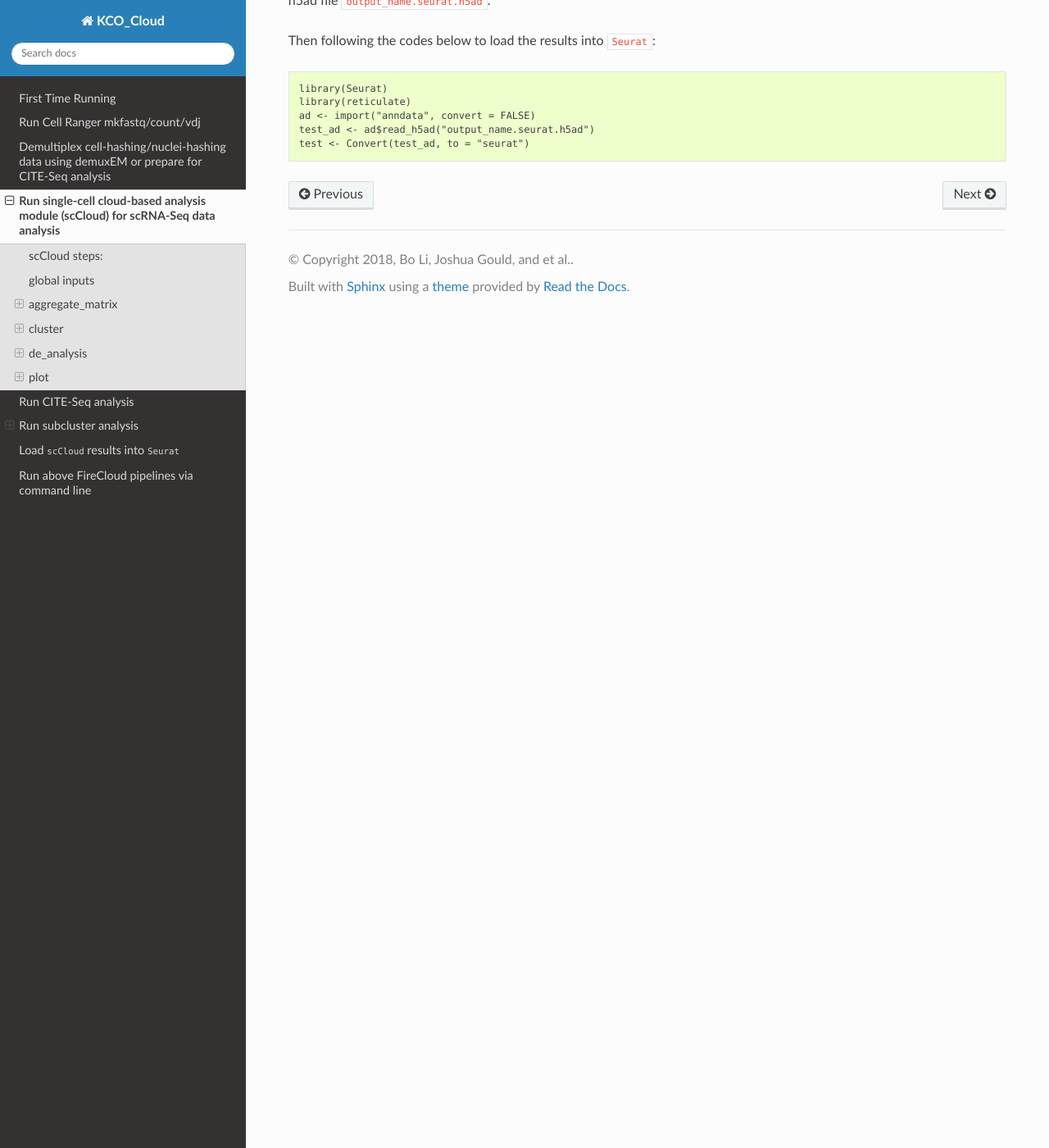
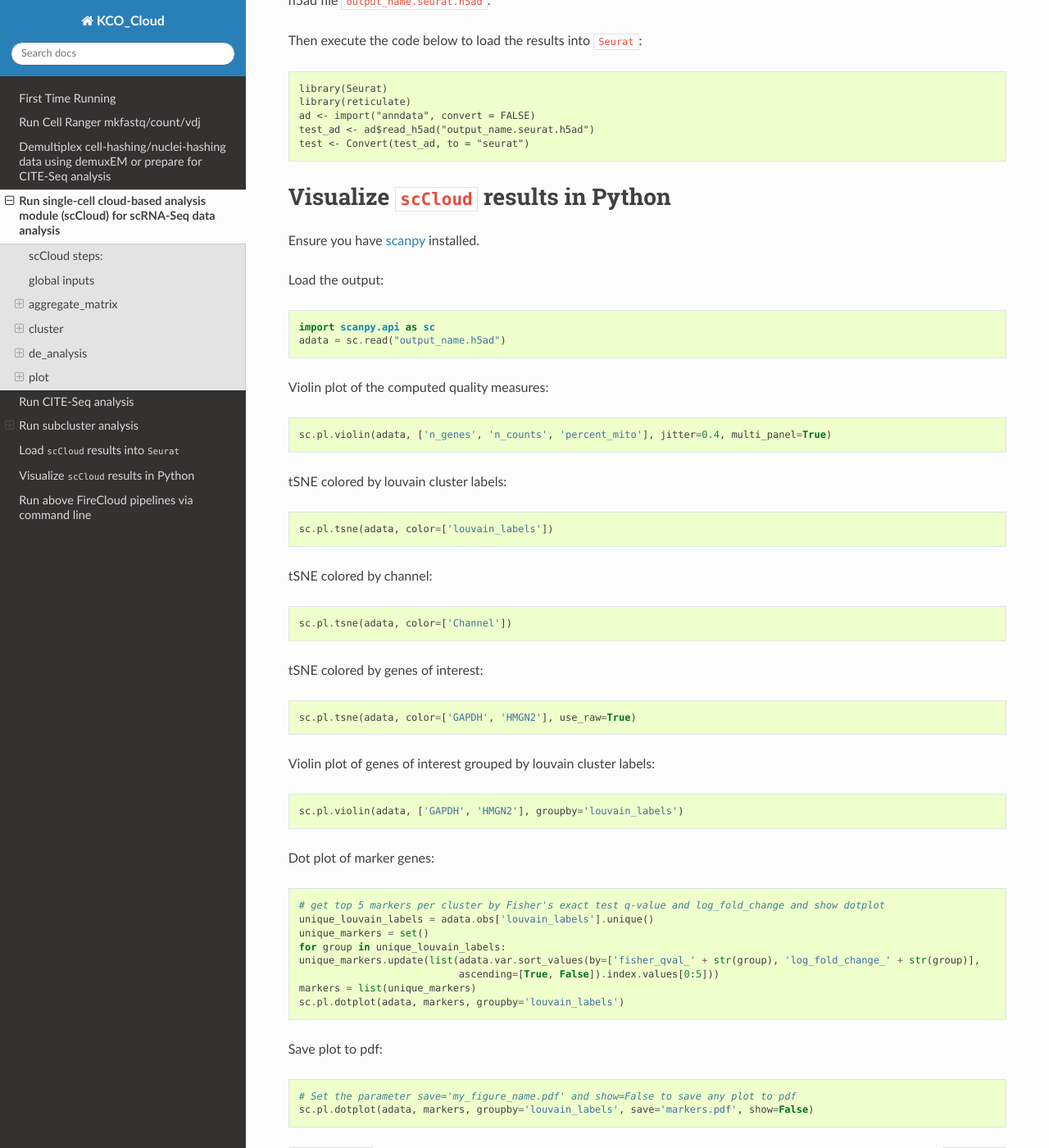
Before and after one commit to lilab-bcb/cumulus, a Sphinx documentation site: the page built from docs/scCloud.rst, in a window 1280 px wide and 1400 px high, scrolled down 7794 px. Shown: the whole window at 82% size. Built offline with Sphinx 7.4.7 and the Read the Docs theme 2.0.0, drawn with Linux system fonts in a browser that asks for light colours.

Commit message:
added documentation showing how to view results in scanpy

```diff
--- a/docs/scCloud.rst
+++ b/docs/scCloud.rst
@@ -570,10 +570,59 @@ Load ``scCloud`` results into ``Seurat``
 
 First, you need to set ``output_seurat_compatible`` to ``true`` in ``scCloud`` or ``scCloud_subcluster`` to obtain Seurat-compatible h5ad file ``output_name.seurat.h5ad``.
 
-Then following the codes below to load the results into ``Seurat``::
+Then execute the code below to load the results into ``Seurat``::
 
 	library(Seurat)
 	library(reticulate)
 	ad <- import("anndata", convert = FALSE)
 	test_ad <- ad$read_h5ad("output_name.seurat.h5ad")
 	test <- Convert(test_ad, to = "seurat")
+
+
+Visualize ``scCloud`` results in Python
+----------------------------------------
+
+Ensure you have `scanpy`_ installed.
+
+Load the output::
+
+	import scanpy.api as sc
+	adata = sc.read("output_name.h5ad")
+
+Violin plot of the computed quality measures::
+
+	sc.pl.violin(adata, ['n_genes', 'n_counts', 'percent_mito'], jitter=0.4, multi_panel=True)
+
+tSNE colored by louvain cluster labels::
+
+	sc.pl.tsne(adata, color=['louvain_labels'])
+
+tSNE colored by channel::
+
+	sc.pl.tsne(adata, color=['Channel'])
+
+tSNE colored by genes of interest::
+
+	sc.pl.tsne(adata, color=['GAPDH', 'HMGN2'], use_raw=True)
+
+Violin plot of genes of interest grouped by louvain cluster labels::
+
+	sc.pl.violin(adata, ['GAPDH', 'HMGN2'], groupby='louvain_labels')
+
+Dot plot of marker genes::
+
+	# get top 5 markers per cluster by Fisher's exact test q-value and log_fold_change and show dotplot
+	unique_louvain_labels = adata.obs['louvain_labels'].unique()
+	unique_markers = set()
+	for group in unique_louvain_labels:
+    	unique_markers.update(list(adata.var.sort_values(by=['fisher_qval_' + str(group), 'log_fold_change_' + str(group)],
+                                   ascending=[True, False]).index.values[0:5]))
+	markers = list(unique_markers)
+	sc.pl.dotplot(adata, markers, groupby='louvain_labels')
+
+Save plot to pdf::
+
+	# Set the parameter save='my_figure_name.pdf' and show=False to save any plot to pdf
+	sc.pl.dotplot(adata, markers, groupby='louvain_labels', save='markers.pdf', show=False)
+
+.. _scanpy: https://scanpy.readthedocs.io/en/latest/installation.html
```
